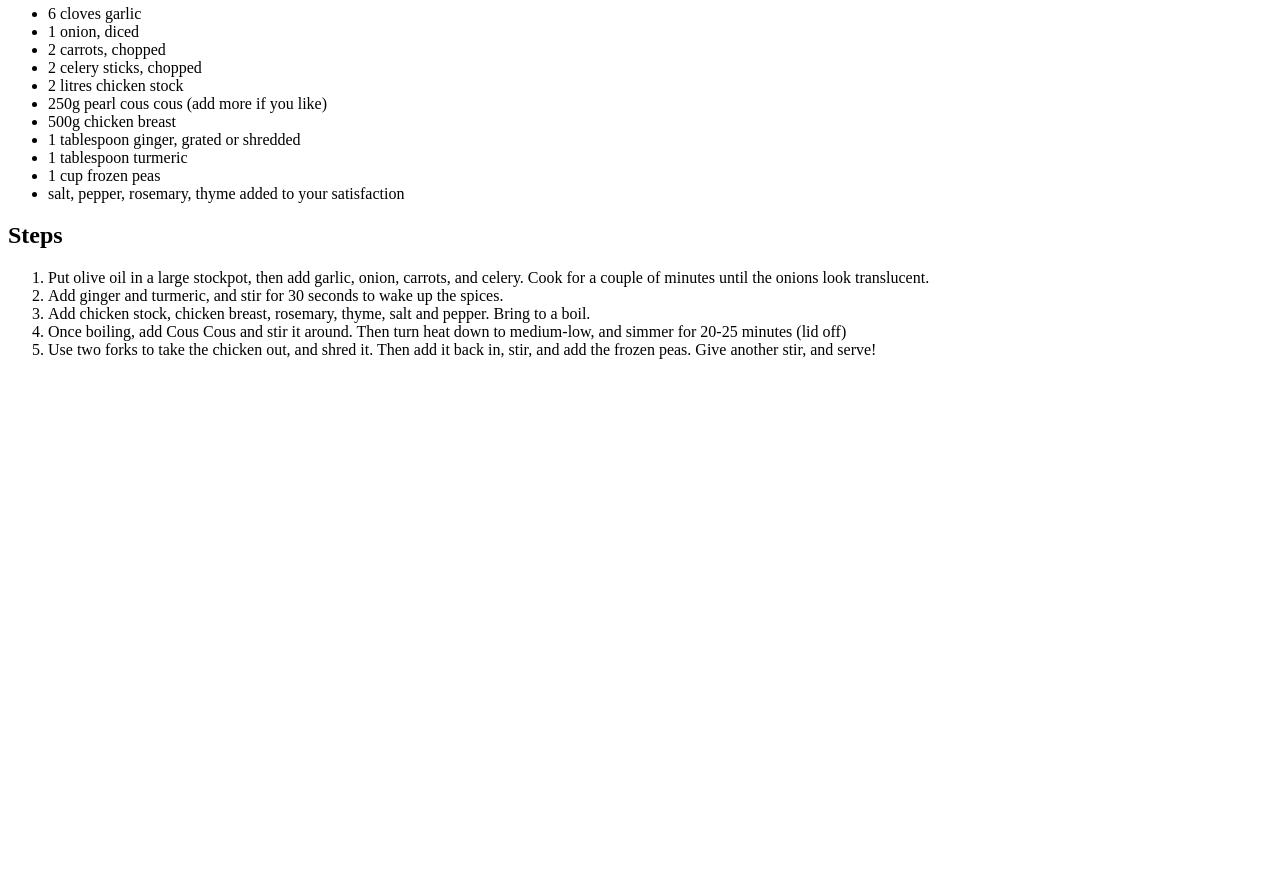
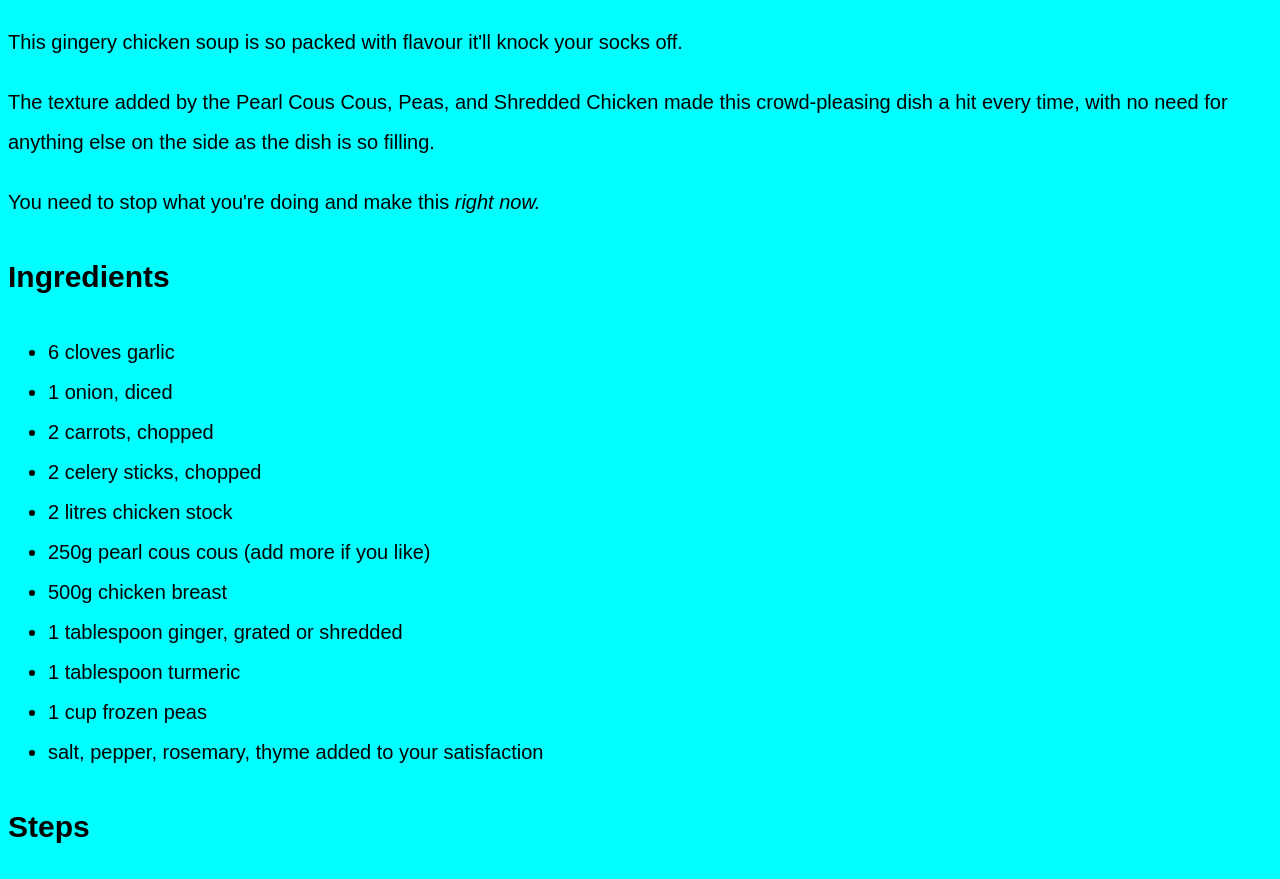
Before and after one commit to jk123x/odin-recipes, a plain HTML site: page recipes/GingeryChickenSoup.html in a window 1280 px wide. Shown: the part 709-1588 px from the top of the page. Before the commit the page ends 1084 px from the top, so only its background shows below. Drawn offline with Linux system fonts and the light colour scheme.

Commit message:
Adding CSS Style to Recipes

```diff
--- a/recipes/GingeryChickenSoup.html
+++ b/recipes/GingeryChickenSoup.html
@@ -3,16 +3,17 @@
 <head>
     <meta charset="UTF-8">
     <meta name="viewport" content="width=device-width, initial-scale=1.0">
-    <title>Document</title>
+    <title>Gingery Chicken Soup</title>
+<link rel="stylesheet" href="style.css">
 </head>
 <body>
-    <h1>Gingery Chicken Soup</h1>
+    <div><h1>Gingery Chicken Soup</h1></div>
     <img src="../Images/Soup.jpg" alt="Gingery Chicken Soup" height="410" width="410">
-    <h2>Description</h2>
-    This gingery chicken soup is so packed with flavour it'll knock your socks off. <p>The texture added by the Pearl Cous Cous, Peas, and Shredded Chicken made this crowd-pleasing dish a hit every time, with no need for anything else on the side as the dish is so filling.</p> <p>You need to stop what you're doing and make this <em>right now.</em></p>
-    <h2>Ingredients</h2>
+    <div class="heading"><h2>Description</h2></div>
+    <div class="text">This gingery chicken soup is so packed with flavour it'll knock your socks off. <p>The texture added by the Pearl Cous Cous, Peas, and Shredded Chicken made this crowd-pleasing dish a hit every time, with no need for anything else on the side as the dish is so filling.</p> <p>You need to stop what you're doing and make this <em>right now.</em></p></div>
+    <div class="heading"><h2>Ingredients</h2></div>
     <ul>
-        <li>6 cloves garlic</li>
+        <div class="text"><li>6 cloves garlic</li>
         <li>1 onion, diced</li>
         <li>2 carrots, chopped</li>
         <li>2 celery sticks, chopped</li>
@@ -22,15 +23,15 @@
         <li>1 tablespoon ginger, grated or shredded</li>
         <li>1 tablespoon turmeric</li>
         <li>1 cup frozen peas</li>
-        <li>salt, pepper, rosemary, thyme added to your satisfaction</li>
+        <li>salt, pepper, rosemary, thyme added to your satisfaction</li></div>
     </ul>
-    <h2>Steps</h2>
+    <div class="heading"><h2>Steps</h2></div>
     <ol>
-        <li>Put olive oil in a large stockpot, then add garlic, onion, carrots, and celery. Cook for a couple of minutes until the onions look translucent.</li>
+        <div class="text"><li>Put olive oil in a large stockpot, then add garlic, onion, carrots, and celery. Cook for a couple of minutes until the onions look translucent.</li>
         <li>Add ginger and turmeric, and stir for 30 seconds to wake up the spices.</li>
         <li>Add chicken stock, chicken breast, rosemary, thyme, salt and pepper. Bring to a boil.</li>
         <li>Once boiling, add Cous Cous and stir it around. Then turn heat down to medium-low, and simmer for 20-25 minutes (lid off)</li>
-        <li>Use two forks to take the chicken out, and shred it. Then add it back in, stir, and add the frozen peas. Give another stir, and serve!</li>
+        <li>Use two forks to take the chicken out, and shred it. Then add it back in, stir, and add the frozen peas. Give another stir, and serve!</li></div>
     </ol>
 </body>
 </html>
--- /dev/null
+++ b/recipes/style.css
@@ -0,0 +1,27 @@
+div {
+    background-color: aqua;
+    color:black;
+    font-size: 30px;
+    text-align: center;
+    font-family: Arial, Helvetica, sans-serif;
+}
+.heading {
+    font-size: 20px;
+    text-align: left;
+    color: black;
+}
+
+.text {
+    font-size: 20px;
+    text-align: left;
+}
+
+.accentuate {
+    font-size: 20px;
+    color: red;
+}
+
+body {
+    background-color: aqua;
+    line-height: 2;
+}
--- /dev/null
+++ b/style.css
@@ -0,0 +1,17 @@
+div {
+    background-color: aqua;
+    color:black;
+    font-size: 60px;
+    text-align: center;
+    font-family: Arial, Helvetica, sans-serif;
+}
+.link {
+    font-size: 40px;
+    text-align: left;
+    font-family: 'Trebuchet MS', 'Lucida Sans Unicode', 'Lucida Grande', 'Lucida Sans', Arial, sans-serif;
+    color: red;
+}
+
+body {
+    background-color: aqua;
+}
```
Also changed, not shown: index.html (+5 -4 lines), recipes/HomemadePizza.html (+12 -11 lines), recipes/SpagBol.html (+11 -10 lines).
